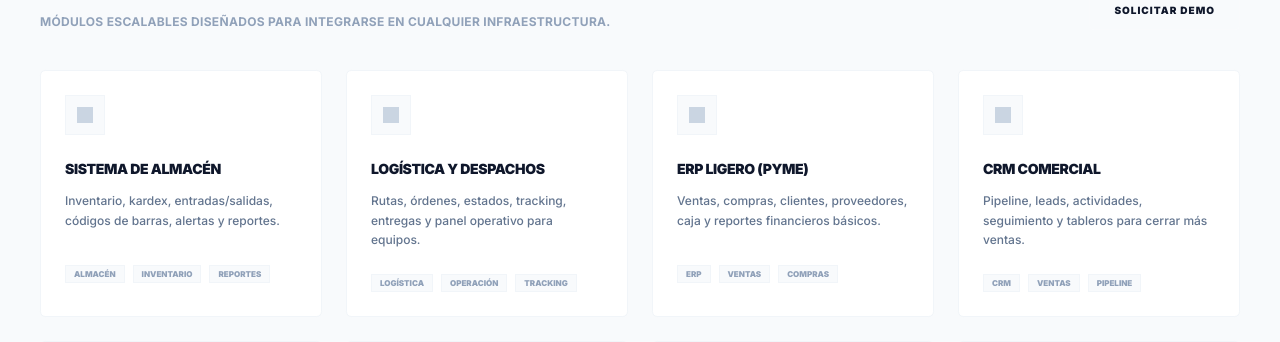
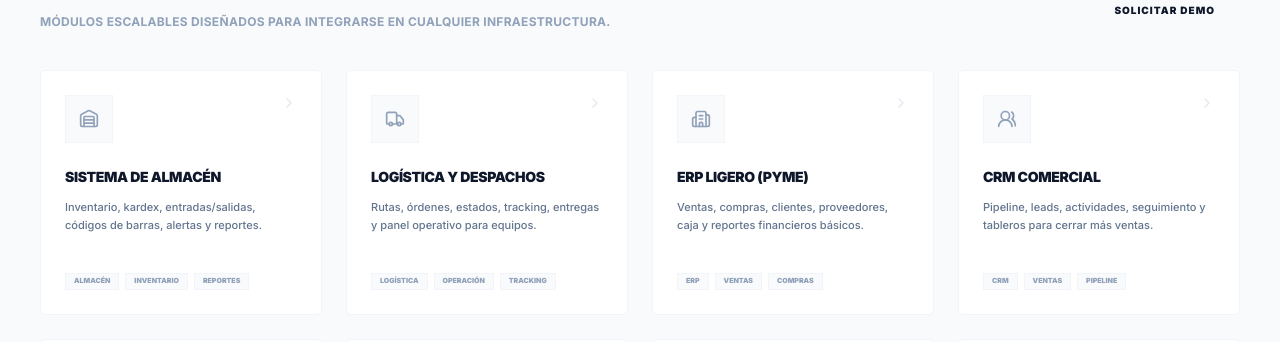
Before and after one commit to JGabrielT262/VertexSoftwareAcademy, a Next.js app: page /software in a window 1280 px wide. Shown: the part 577-919 px from the top of the page. Built offline with nearby package versions, Linux system fonts and the light colour scheme; no server answers; the database is empty.

Commit message:
feat: upgrade operational catalog with professional lucide icons and industrial design refinements

```diff
--- a/app/software/page.tsx
+++ b/app/software/page.tsx
@@ -1,8 +1,18 @@
 import Image from "next/image";
 import Link from "next/link";
-
 import { Button } from "@/components/ui/button";
 import { getSiteContent } from "@/lib/site-content";
+import {
+  Warehouse,
+  Truck,
+  Building2,
+  Users2,
+  Zap,
+  BarChart3,
+  Globe,
+  Smartphone,
+  ChevronRight
+} from "lucide-react";
 
 export default async function SoftwarePage() {
   const heroImageUrl = await getSiteContent<string>(
@@ -15,41 +25,49 @@ export default async function SoftwarePage() {
       title: "Sistema de Almacén",
       desc: "Inventario, kardex, entradas/salidas, códigos de barras, alertas y reportes.",
       tags: ["Almacén", "Inventario", "Reportes"],
+      icon: Warehouse,
     },
     {
       title: "Logística y Despachos",
       desc: "Rutas, órdenes, estados, tracking, entregas y panel operativo para equipos.",
       tags: ["Logística", "Operación", "Tracking"],
+      icon: Truck,
     },
     {
       title: "ERP Ligero (PyME)",
       desc: "Ventas, compras, clientes, proveedores, caja y reportes financieros básicos.",
       tags: ["ERP", "Ventas", "Compras"],
+      icon: Building2,
     },
     {
       title: "CRM Comercial",
       desc: "Pipeline, leads, actividades, seguimiento y tableros para cerrar más ventas.",
       tags: ["CRM", "Ventas", "Pipeline"],
+      icon: Users2,
     },
     {
       title: "Integraciones (APIs/Webhooks)",
       desc: "Conecta tu sistema con pagos, facturación, WhatsApp, correo y servicios externos.",
       tags: ["Integraciones", "APIs", "Automatización"],
+      icon: Zap,
     },
     {
       title: "Dashboard Ejecutivo",
       desc: "KPIs, métricas, alertas y reportes automáticos para tomar decisiones rápido.",
       tags: ["BI", "KPIs", "Alertas"],
+      icon: BarChart3,
     },
     {
       title: "Páginas Web Corporativas",
       desc: "Web rápida, SEO, contenido editable y formularios conectados a tu equipo.",
       tags: ["Web", "SEO", "Marketing"],
+      icon: Globe,
     },
     {
       title: "Apps Móviles (Android/iOS)",
       desc: "Apps para tu operación: ventas en campo, inventario, entregas o soporte.",
       tags: ["Mobile", "Operación", "Campo"],
+      icon: Smartphone,
     },
   ];
 
@@ -121,16 +139,25 @@ export default async function SoftwarePage() {
               {software.map((s) => (
                 <div
                   key={s.title}
-                  className="group relative bg-white border border-slate-100 rounded-sm p-6 transition-all duration-300 hover:border-blue-500 hover:shadow-xl"
+                  className="group relative bg-white border border-slate-100 rounded-sm p-6 transition-all duration-300 hover:border-blue-500 hover:shadow-2xl hover:-translate-y-1"
                 >
-                  <div className="h-10 w-10 border border-slate-100 bg-slate-50 flex items-center justify-center mb-6 group-hover:bg-blue-600 group-hover:border-blue-600 transition-colors">
-                    <div className="h-4 w-4 bg-slate-300 group-hover:bg-white" />
+                  <div className="flex items-start justify-between mb-6">
+                    <div className="h-12 w-12 border border-slate-100 bg-slate-50 flex items-center justify-center group-hover:bg-blue-600 group-hover:border-blue-600 transition-all duration-300">
+                      <s.icon className="h-5 w-5 text-slate-400 group-hover:text-white transition-colors" />
+                    </div>
+                    <ChevronRight className="h-4 w-4 text-slate-200 group-hover:text-blue-500 transition-colors" />
                   </div>
-                  <h4 className="text-sm font-black text-slate-900 uppercase tracking-tight">{s.title}</h4>
-                  <p className="mt-3 text-xs font-medium text-slate-500 leading-relaxed min-h-[50px]">{s.desc}</p>
-                  <div className="mt-6 flex flex-wrap gap-2">
+
+                  <h4 className="text-sm font-black text-slate-900 uppercase tracking-tight group-hover:text-blue-600 transition-colors">
+                    {s.title}
+                  </h4>
+                  <p className="mt-3 text-[11px] font-medium text-slate-500 leading-relaxed min-h-[50px]">
+                    {s.desc}
+                  </p>
+
+                  <div className="mt-6 flex flex-wrap gap-1.5">
                     {s.tags.map((t) => (
-                      <span key={t} className="px-2 py-0.5 border border-slate-100 bg-slate-50 text-[8px] font-black uppercase text-slate-400 group-hover:border-blue-100 group-hover:text-blue-600 transition-colors">
+                      <span key={t} className="px-2 py-0.5 border border-slate-100 bg-slate-50 text-[7px] font-black uppercase text-slate-400 group-hover:border-blue-100 group-hover:text-blue-600 transition-colors">
                         {t}
                       </span>
                     ))}
```
